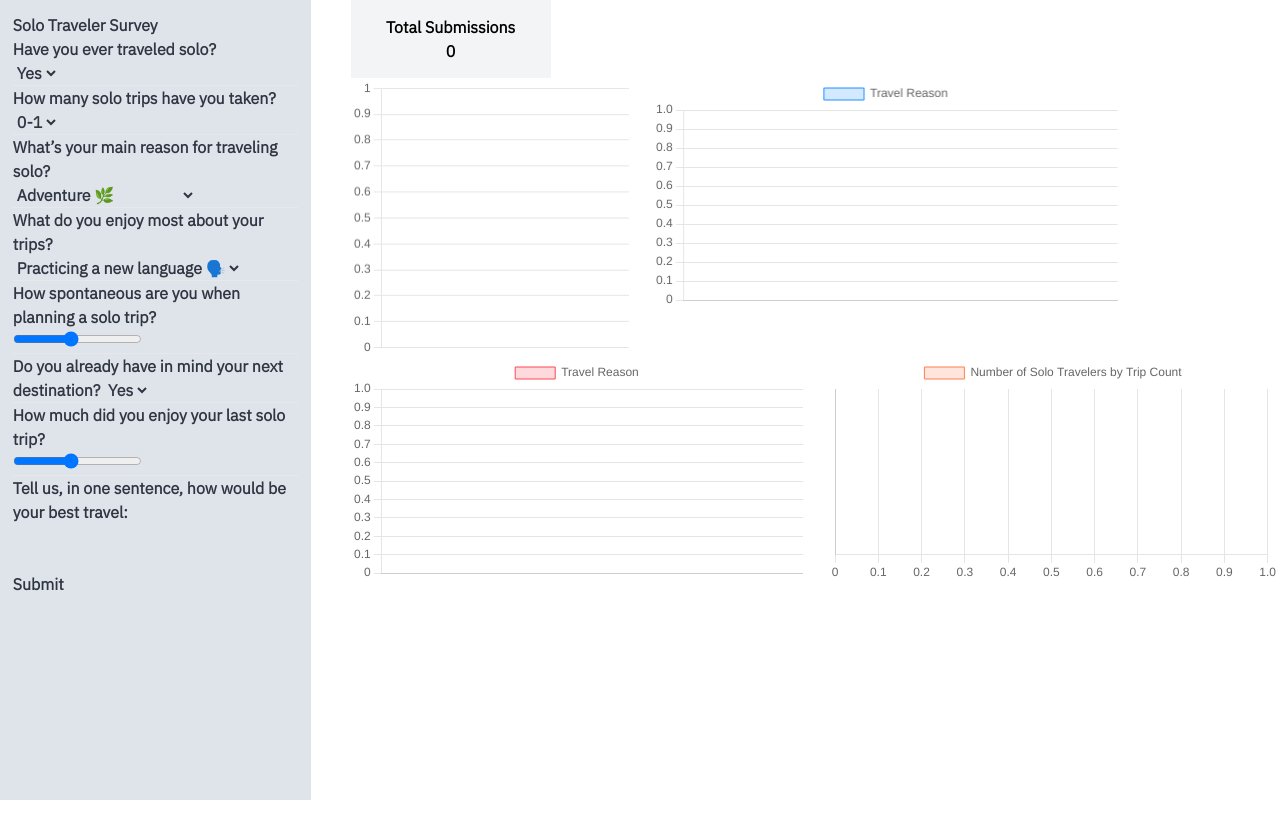
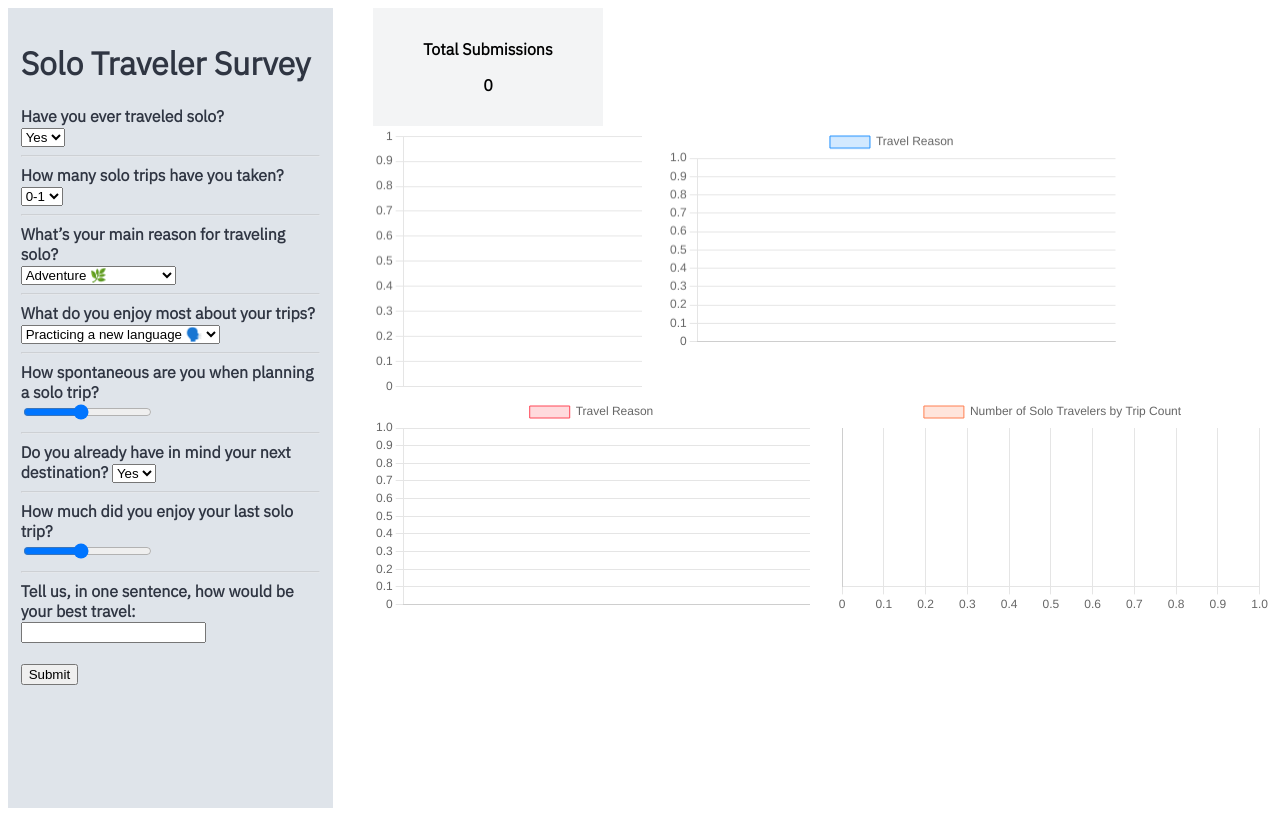
Before and after one commit to veronicadeleonh/solo-traveler-survey, a Flask app: page / in a window 1280 px wide. Run offline with Flask 3, Linux system fonts and the light colour scheme; data that the repository does not hold is empty; parts of the project's set-up code (start-up, migrations or seed data) failed here and were passed over.

Commit message:
tailwind uninstalled

```diff
--- a/static/css/custom.css
+++ /dev/null
@@ -1,5 +0,0 @@
-body {
-    font-family: IBM Plex Sans;
-    font-weight: 600;
-    font-size: 16px;
-}
--- a/static/css/style.css
+++ /dev/null
@@ -1,232 +0,0 @@
-/*! tailwindcss v4.0.8 | MIT License | https://tailwindcss.com */
-@layer theme, base, components, utilities;
-@layer theme {
-  :root, :host {
-    --font-sans: ui-sans-serif, system-ui, sans-serif, "Apple Color Emoji",
-      "Segoe UI Emoji", "Segoe UI Symbol", "Noto Color Emoji";
-    --font-mono: ui-monospace, SFMono-Regular, Menlo, Monaco, Consolas, "Liberation Mono",
-      "Courier New", monospace;
-    --default-font-family: var(--font-sans);
-    --default-font-feature-settings: var(--font-sans--font-feature-settings);
-    --default-font-variation-settings: var(
-      --font-sans--font-variation-settings
-    );
-    --default-mono-font-family: var(--font-mono);
-    --default-mono-font-feature-settings: var(
-      --font-mono--font-feature-settings
-    );
-    --default-mono-font-variation-settings: var(
-      --font-mono--font-variation-settings
-    );
-  }
-}
-@layer base {
-  *, ::after, ::before, ::backdrop, ::file-selector-button {
-    box-sizing: border-box;
-    margin: 0;
-    padding: 0;
-    border: 0 solid;
-  }
-  html, :host {
-    line-height: 1.5;
-    -webkit-text-size-adjust: 100%;
-    tab-size: 4;
-    font-family: var( --default-font-family, ui-sans-serif, system-ui, sans-serif, "Apple Color Emoji", "Segoe UI Emoji", "Segoe UI Symbol", "Noto Color Emoji" );
-    font-feature-settings: var(--default-font-feature-settings, normal);
-    font-variation-settings: var( --default-font-variation-settings, normal );
-    -webkit-tap-highlight-color: transparent;
-  }
-  body {
-    line-height: inherit;
-  }
-  hr {
-    height: 0;
-    color: inherit;
-    border-top-width: 1px;
-  }
-  abbr:where([title]) {
-    -webkit-text-decoration: underline dotted;
-    text-decoration: underline dotted;
-  }
-  h1, h2, h3, h4, h5, h6 {
-    font-size: inherit;
-    font-weight: inherit;
-  }
-  a {
-    color: inherit;
-    -webkit-text-decoration: inherit;
-    text-decoration: inherit;
-  }
-  b, strong {
-    font-weight: bolder;
-  }
-  code, kbd, samp, pre {
-    font-family: var( --default-mono-font-family, ui-monospace, SFMono-Regular, Menlo, Monaco, Consolas, "Liberation Mono", "Courier New", monospace );
-    font-feature-settings: var( --default-mono-font-feature-settings, normal );
-    font-variation-settings: var( --default-mono-font-variation-settings, normal );
-    font-size: 1em;
-  }
-  small {
-    font-size: 80%;
-  }
-  sub, sup {
-    font-size: 75%;
-    line-height: 0;
-    position: relative;
-    vertical-align: baseline;
-  }
-  sub {
-    bottom: -0.25em;
-  }
-  sup {
-    top: -0.5em;
-  }
-  table {
-    text-indent: 0;
-    border-color: inherit;
-    border-collapse: collapse;
-  }
-  :-moz-focusring {
-    outline: auto;
-  }
-  progress {
-    vertical-align: baseline;
-  }
-  summary {
-    display: list-item;
-  }
-  ol, ul, menu {
-    list-style: none;
-  }
-  img, svg, video, canvas, audio, iframe, embed, object {
-    display: block;
-    vertical-align: middle;
-  }
-  img, video {
-    max-width: 100%;
-    height: auto;
-  }
-  button, input, select, optgroup, textarea, ::file-selector-button {
-    font: inherit;
-    font-feature-settings: inherit;
-    font-variation-settings: inherit;
-    letter-spacing: inherit;
-    color: inherit;
-    border-radius: 0;
-    background-color: transparent;
-    opacity: 1;
-  }
-  :where(select:is([multiple], [size])) optgroup {
-    font-weight: bolder;
-  }
-  :where(select:is([multiple], [size])) optgroup option {
-    padding-inline-start: 20px;
-  }
-  ::file-selector-button {
-    margin-inline-end: 4px;
-  }
-  ::placeholder {
-    opacity: 1;
-    color: color-mix(in oklab, currentColor 50%, transparent);
-  }
-  textarea {
-    resize: vertical;
-  }
-  ::-webkit-search-decoration {
-    -webkit-appearance: none;
-  }
-  ::-webkit-date-and-time-value {
-    min-height: 1lh;
-    text-align: inherit;
-  }
-  ::-webkit-datetime-edit {
-    display: inline-flex;
-  }
-  ::-webkit-datetime-edit-fields-wrapper {
-    padding: 0;
-  }
-  ::-webkit-datetime-edit, ::-webkit-datetime-edit-year-field, ::-webkit-datetime-edit-month-field, ::-webkit-datetime-edit-day-field, ::-webkit-datetime-edit-hour-field, ::-webkit-datetime-edit-minute-field, ::-webkit-datetime-edit-second-field, ::-webkit-datetime-edit-millisecond-field, ::-webkit-datetime-edit-meridiem-field {
-    padding-block: 0;
-  }
-  :-moz-ui-invalid {
-    box-shadow: none;
-  }
-  button, input:where([type="button"], [type="reset"], [type="submit"]), ::file-selector-button {
-    appearance: button;
-  }
-  ::-webkit-inner-spin-button, ::-webkit-outer-spin-button {
-    height: auto;
-  }
-  [hidden]:where(:not([hidden="until-found"])) {
-    display: none !important;
-  }
-}
-@layer utilities {
-  .visible {
-    visibility: visible;
-  }
-  .absolute {
-    position: absolute;
-  }
-  .relative {
-    position: relative;
-  }
-  .static {
-    position: static;
-  }
-  .block {
-    display: block;
-  }
-  .flex {
-    display: flex;
-  }
-  .hidden {
-    display: none;
-  }
-  .inline-block {
-    display: inline-block;
-  }
-  .table {
-    display: table;
-  }
-  .flex-grow {
-    flex-grow: 1;
-  }
-  .transform {
-    transform: var(--tw-rotate-x) var(--tw-rotate-y) var(--tw-rotate-z) var(--tw-skew-x) var(--tw-skew-y);
-  }
-  .border {
-    border-style: var(--tw-border-style);
-    border-width: 1px;
-  }
-}
-@property --tw-rotate-x {
-  syntax: "*";
-  inherits: false;
-  initial-value: rotateX(0);
-}
-@property --tw-rotate-y {
-  syntax: "*";
-  inherits: false;
-  initial-value: rotateY(0);
-}
-@property --tw-rotate-z {
-  syntax: "*";
-  inherits: false;
-  initial-value: rotateZ(0);
-}
-@property --tw-skew-x {
-  syntax: "*";
-  inherits: false;
-  initial-value: skewX(0);
-}
-@property --tw-skew-y {
-  syntax: "*";
-  inherits: false;
-  initial-value: skewY(0);
-}
-@property --tw-border-style {
-  syntax: "*";
-  inherits: false;
-  initial-value: solid;
-}
--- a/static/css/tailwind.css
+++ /dev/null
@@ -1 +0,0 @@
-@import "tailwindcss";
--- a/templates/index.html
+++ b/templates/index.html
@@ -10,7 +10,6 @@
 
     <title>Solo traveler Survey</title>
 
-    <link rel="stylesheet" href="{{ url_for('static', filename='css/custom.css') }}">
     <link href="{{ url_for('static', filename='css/style.css') }}" rel="stylesheet">
 
 
```
Also changed, not shown: package.json (deleted, +0 -24 lines), package-lock.json (deleted), 6 other files.
